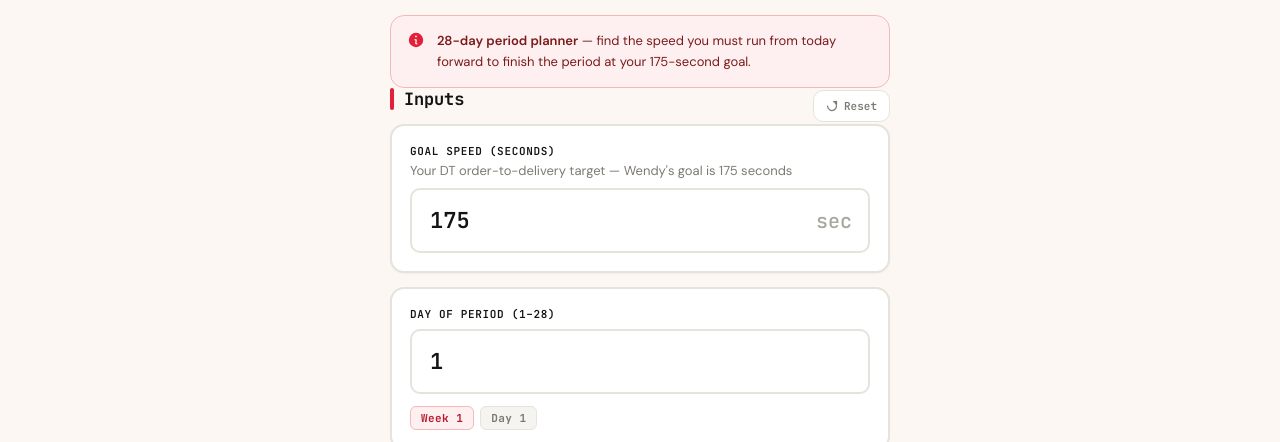
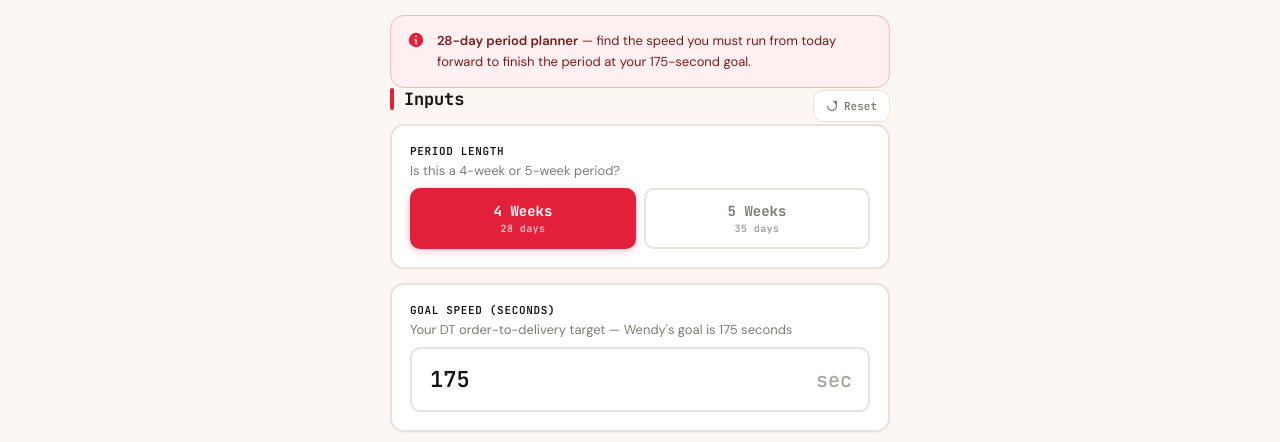
Before and after one commit to zkirb/wendys-truck-calc, a plain HTML site: page index.html in a window 1280 px wide. Both pictures are taken after a click on the tab "DT Speed". Shown: the part 352-794 px from the top of the page. Drawn offline with Linux system fonts and the light colour scheme.

Commit message:
DT Speed: add 4-week / 5-week period toggle (28 vs 35 days)
Co-Authored-By: Claude Opus 4.8 <noreply@anthropic.com>

```diff
--- a/index.html
+++ b/index.html
@@ -636,6 +636,36 @@
     background: rgba(255, 255, 255, 0.14); border: 1px solid rgba(255, 255, 255, 0.22); color: white;
   }
   .speed-note svg { flex-shrink: 0; }
+
+  /* ── Period-length segmented toggle ── */
+  .seg-toggle { display: grid; grid-template-columns: 1fr 1fr; gap: 8px; }
+  .seg-btn {
+    background: var(--surface);
+    border: 2px solid var(--border);
+    border-radius: var(--radius-sm);
+    font-family: 'JetBrains Mono', monospace;
+    font-size: 14px;
+    font-weight: 700;
+    color: var(--muted);
+    padding: 12px 10px;
+    cursor: pointer;
+    transition: all var(--transition);
+    -webkit-tap-highlight-color: transparent;
+    touch-action: manipulation;
+    display: flex;
+    flex-direction: column;
+    align-items: center;
+    gap: 2px;
+  }
+  .seg-btn span { font-size: 10px; font-weight: 600; letter-spacing: 0.04em; opacity: 0.75; }
+  .seg-btn:hover { border-color: var(--border-strong); color: var(--ink); }
+  .seg-btn:active { transform: scale(0.97); }
+  .seg-btn.is-on {
+    background: var(--primary);
+    border-color: var(--primary);
+    color: white;
+    box-shadow: 0 2px 8px rgba(226, 32, 58, 0.25);
+  }
 </style>
 </head>
 <body>
@@ -939,6 +969,18 @@
 
       <div style="display:flex;flex-direction:column;gap:14px;">
 
+        <!-- Period length -->
+        <div class="input-card">
+          <div class="field">
+            <label class="field-label">Period Length</label>
+            <div class="field-hint">Is this a 4-week or 5-week period?</div>
+            <div class="seg-toggle" role="group" aria-label="Period length">
+              <button type="button" class="seg-btn is-on" id="segWeeks4" onclick="setPeriodLength(28)">4 Weeks<span>28 days</span></button>
+              <button type="button" class="seg-btn" id="segWeeks5" onclick="setPeriodLength(35)">5 Weeks<span>35 days</span></button>
+            </div>
+          </div>
+        </div>
+
         <!-- Goal Speed -->
         <div class="input-card">
           <div class="field">
@@ -960,7 +1002,7 @@
         <!-- Day of Period -->
         <div class="input-card">
           <div class="field">
-            <label class="field-label" for="speedDay">Day of Period (1–28)</label>
+            <label class="field-label" for="speedDay">Day of Period (1–<span class="period-days">28</span>)</label>
             <div class="field-wrap">
               <input class="field-input" id="speedDay"
                 type="number" inputmode="numeric" min="1" max="28" step="1" placeholder="1"
@@ -1052,11 +1094,11 @@
         </svg>
       </summary>
       <div style="padding:16px 20px;font-family:'JetBrains Mono', monospace;font-size:12px;color:var(--muted);line-height:1.7;border-top:1px solid var(--border)">
-        <p>required = (goal × 28 − currentAvg × daysDone) / daysLeft</p>
+        <p>required = (goal × <span class="period-days">28</span> − currentAvg × daysDone) / daysLeft</p>
         <p style="margin-top:8px">daysDone = dayOfPeriod − 1</p>
-        <p>daysLeft = 28 − daysDone</p>
+        <p>daysLeft = <span class="period-days">28</span> − daysDone</p>
         <p style="margin-top:12px;font-family:'DM Sans',sans-serif;font-style:italic;color:var(--muted-light)">
-          Period performance is a simple average of all 28 daily speeds.
+          Period performance is a simple average of all <span class="period-days">28</span> daily speeds.
         </p>
       </div>
     </details>
@@ -1238,8 +1280,23 @@
 
   // ── DT Speed planner ─────────────────────────────────────────────────────────
   const SPEED_KEY = 'wendys-truck-calc-speed-v1';
-  const SPEED_TOTAL_DAYS = 28;
-  const SPEED_DEFAULTS = { goal: '175', day: '1', avg: '' };
+  let speedTotalDays = 28;  // 28 (4-week) or 35 (5-week) period
+  const SPEED_DEFAULTS = { goal: '175', day: '1', avg: '', days: 28 };
+
+  function setPeriodLength(days, opts) {
+    speedTotalDays = (days === 35 || days === '35') ? 35 : 28;
+    el('segWeeks4').classList.toggle('is-on', speedTotalDays === 28);
+    el('segWeeks5').classList.toggle('is-on', speedTotalDays === 35);
+    el('speedDay').setAttribute('max', String(speedTotalDays));
+    const dayErr = el('speedDay-error').querySelector('span');
+    if (dayErr) dayErr.textContent = 'Must be 1–' + speedTotalDays;
+    document.querySelectorAll('.period-days').forEach(s => s.textContent = speedTotalDays);
+    if (!opts || !opts.silent) {
+      if (navigator.vibrate) navigator.vibrate(8);
+      saveSpeed();
+      speedCalc();
+    }
+  }
 
   // Speeds are plain seconds (Wendy's states the DT goal as 175 seconds).
   function parseSeconds(str) {
@@ -1259,7 +1316,7 @@
   function saveSpeed() {
     try {
       localStorage.setItem(SPEED_KEY, JSON.stringify({
-        goal: el('speedGoal').value, day: el('speedDay').value, avg: el('speedAvg').value
+        goal: el('speedGoal').value, day: el('speedDay').value, avg: el('speedAvg').value, days: speedTotalDays
       }));
     } catch(e) {}
   }
@@ -1273,12 +1330,14 @@
     el('speedGoal').value = saved.goal;
     el('speedDay').value  = saved.day;
     el('speedAvg').value  = saved.avg;
+    setPeriodLength(saved.days, { silent: true });
   }
 
   function resetSpeed() {
     el('speedGoal').value = SPEED_DEFAULTS.goal;
     el('speedDay').value  = SPEED_DEFAULTS.day;
     el('speedAvg').value  = SPEED_DEFAULTS.avg;
+    setPeriodLength(SPEED_DEFAULTS.days, { silent: true });
     if (navigator.vibrate) navigator.vibrate(10);
     try { localStorage.removeItem(SPEED_KEY); } catch(e) {}
     speedCalc();
@@ -1302,9 +1361,9 @@
     const dayNum  = parseInt(dayRaw, 10);
     const avgSec  = parseSeconds(avgRaw);
 
-    const validDay = !isNaN(dayNum) && dayNum >= 1 && dayNum <= 28;
+    const validDay = !isNaN(dayNum) && dayNum >= 1 && dayNum <= speedTotalDays;
     const daysDone = validDay ? dayNum - 1 : 0;
-    const daysLeft = validDay ? SPEED_TOTAL_DAYS - daysDone : 0;
+    const daysLeft = validDay ? speedTotalDays - daysDone : 0;
     const needsAvg = daysDone > 0;
 
     setSpeedError('speedGoal', goalRaw.length > 0 && goalSec === null);
@@ -1320,9 +1379,9 @@
       el('speedDayBadge').textContent  = 'Day ' + dayInWeek;
       el('speedBadges').style.display = 'flex';
 
-      const pct = (daysDone / SPEED_TOTAL_DAYS) * 100;
+      const pct = (daysDone / speedTotalDays) * 100;
       el('speedProgressFill').style.width = pct + '%';
-      el('speedProgressDays').textContent = daysDone + '/' + SPEED_TOTAL_DAYS + ' days done';
+      el('speedProgressDays').textContent = daysDone + '/' + speedTotalDays + ' days done';
       el('speedProgressLeft').textContent = daysLeft + ' day' + (daysLeft !== 1 ? 's' : '') + ' left';
       el('speedProgressPct').textContent  = Math.round(pct) + '%';
       el('speedProgress').style.display = 'block';
@@ -1337,7 +1396,7 @@
       if (daysDone === 0) { requiredSec = goalSec; status = 'day1'; }
       else if (daysLeft <= 0) { status = 'final'; }
       else if (avgSec !== null) {
-        const raw = (goalSec * SPEED_TOTAL_DAYS - avgSec * daysDone) / daysLeft;
+        const raw = (goalSec * speedTotalDays - avgSec * daysDone) / daysLeft;
         if (raw < 0) { requiredSec = 0; status = 'ahead'; }
         else { requiredSec = raw; status = 'ok'; }
       }
@@ -1373,15 +1432,15 @@
     if (status === 'ahead') {
       result.classList.add('green');
       labelEl.textContent = 'Ahead of Goal';
-      valueEl.textContent = '0:00';
-      subEl.textContent = "Even at 0:00 the math says you're beating goal. Keep it up!";
+      valueEl.textContent = '0s';
+      subEl.textContent = "Even at 0s the math says you're beating goal. Keep it up!";
       return;
     }
     if (status === 'final') {
       result.classList.add('brand');
       labelEl.textContent = 'Period Complete';
       valueEl.textContent = formatSeconds(avgSec);
-      subEl.textContent = 'All 28 days are done. Your final average is your period result.';
+      subEl.textContent = 'All ' + speedTotalDays + ' days are done. Your final average is your period result.';
       return;
     }
 
--- a/sw.js
+++ b/sw.js
@@ -1,4 +1,4 @@
-const CACHE_NAME = 'wendys-truck-calc-v4';
+const CACHE_NAME = 'wendys-truck-calc-v5';
 const ASSETS = [
   './',
   './index.html',
```
